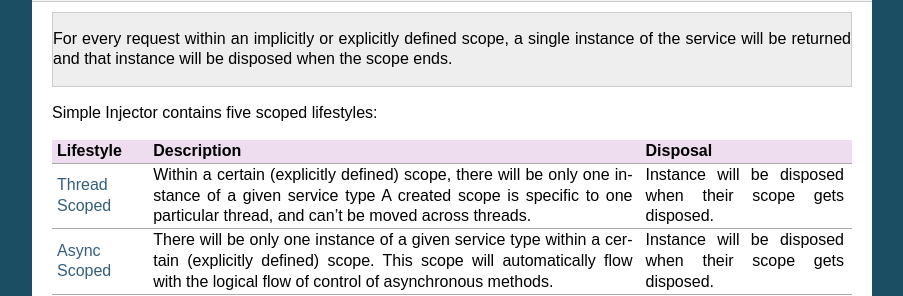
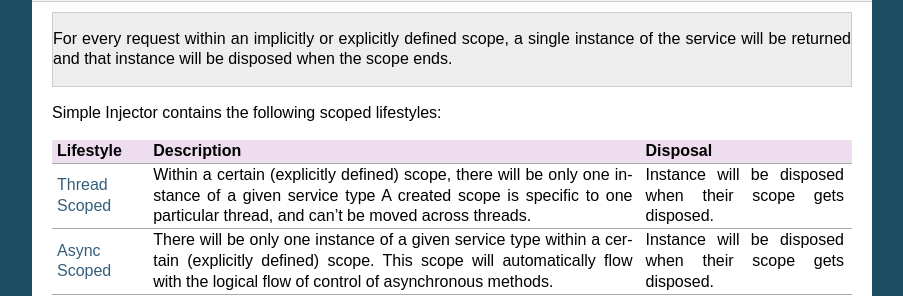
Before and after one commit to simpleinjector/Documentation, a Sphinx documentation site: the page built from source/lifetimes.rst, in a window 1280 px wide and 900 px high, scrolled down 2517 px. Shown: the part 156-452 px from the top of the window, without its empty margins (198-1101 px from the left). Built offline with Sphinx 7.4.7, drawn with Linux system fonts in a browser that asks for light colours.

Commit message:
Text fixed.

```diff
--- a/source/lifetimes.rst
+++ b/source/lifetimes.rst
@@ -135,7 +135,7 @@ Scoped
 
     For every request within an implicitly or explicitly defined scope, a single instance of the service will be returned and that instance will be disposed when the scope ends.
 
-Simple Injector contains five scoped lifestyles:
+Simple Injector contains the following scoped lifestyles:
 
 +-----------------------------------------------+-----------------------------------------------------------------------+----------------------------+
 | Lifestyle                                     | Description                                                           | Disposal                   |
```
